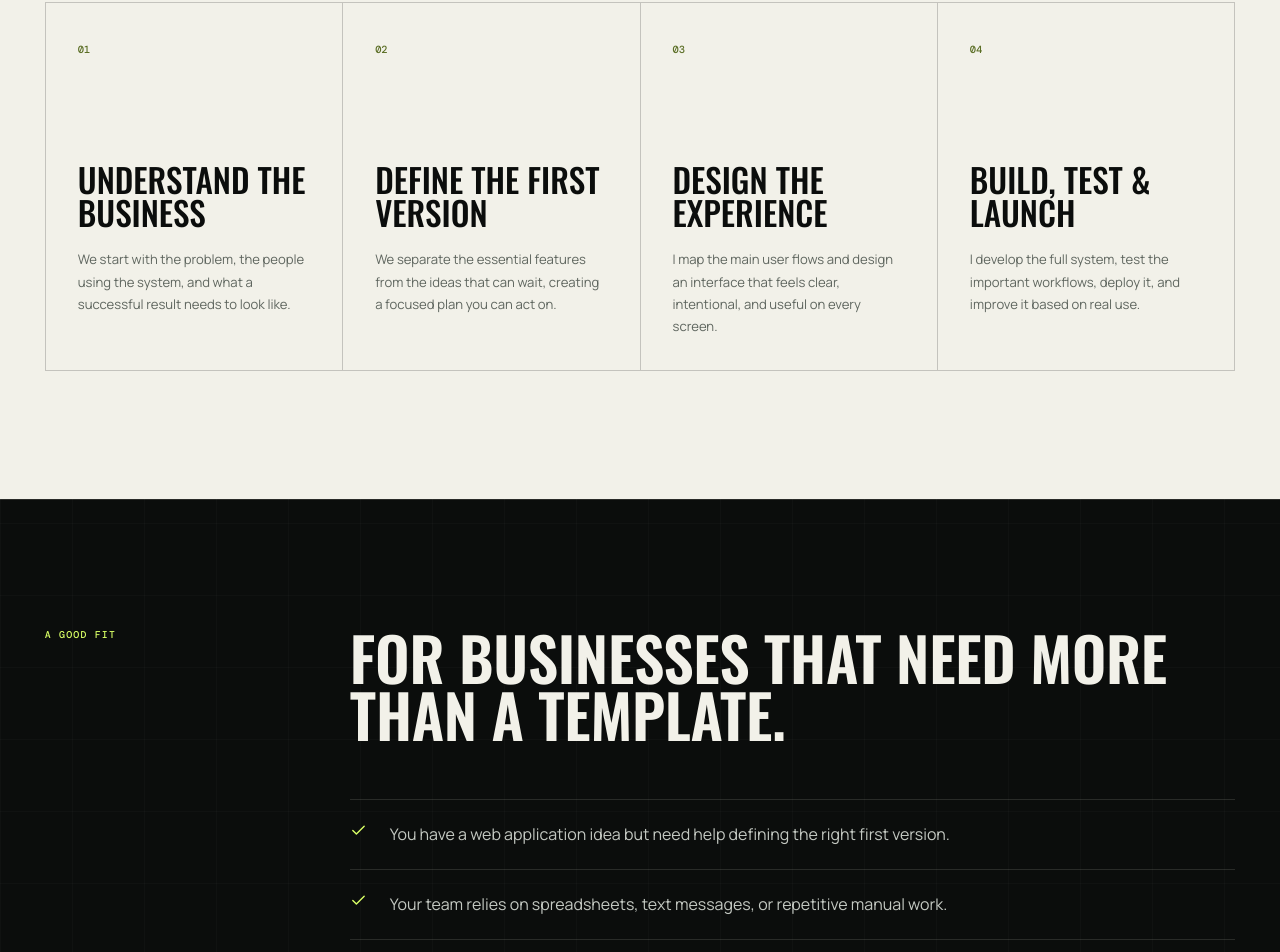
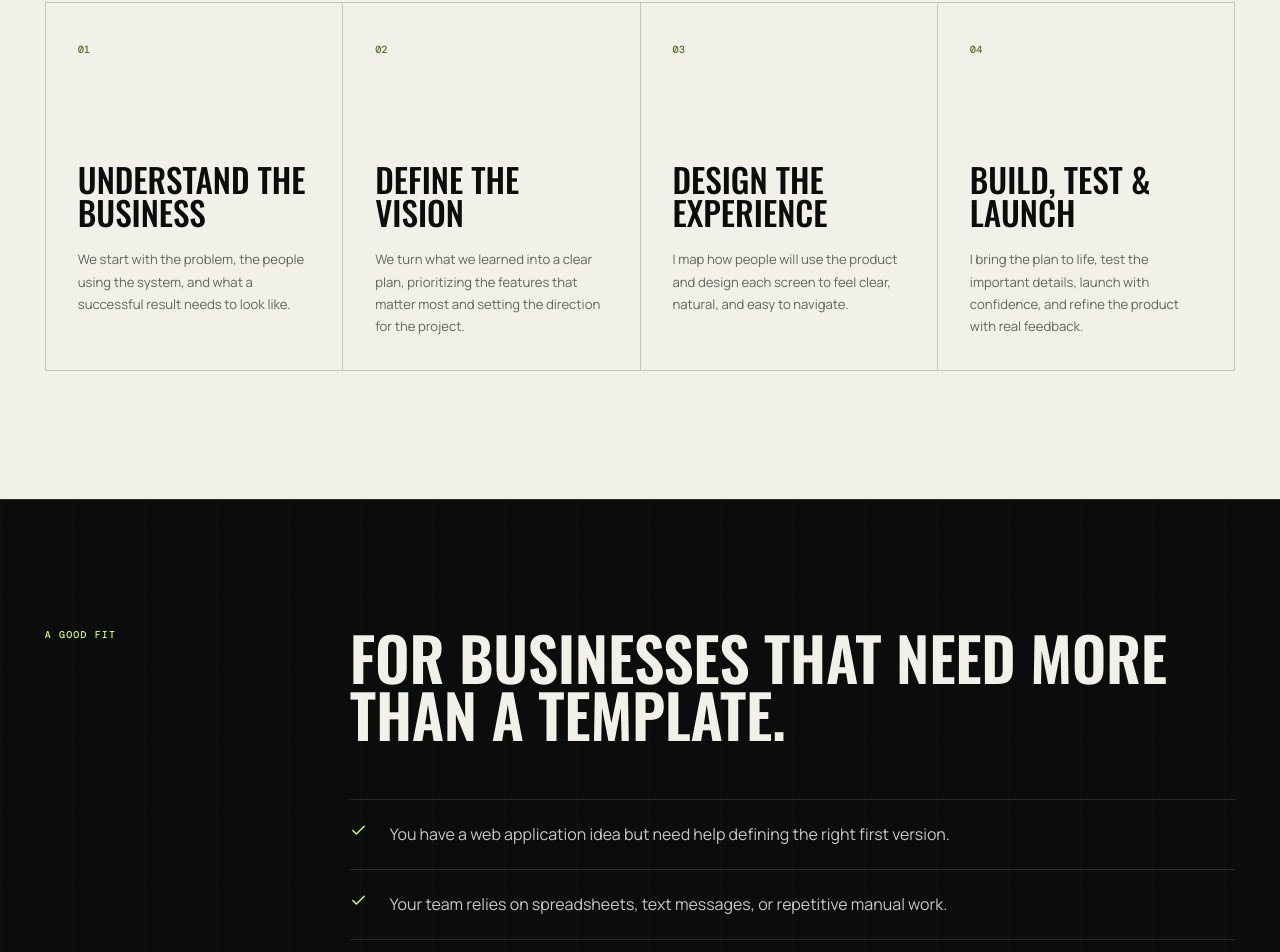
Before and after one commit to webdevRafa/rafa-the-dev, a React (Vite) app: page / in a window 1280 px wide. Shown: the part 4517-5469 px from the top of the page. Built offline with nearby package versions, Linux system fonts and the light colour scheme; a web font is replaced by a local one.

Commit message:
Refine development process steps

```diff
--- a/src/App.tsx
+++ b/src/App.tsx
@@ -83,18 +83,18 @@ const process = [
   },
   {
     step: '02',
-    title: 'Define the first version',
-    copy: 'We separate the essential features from the ideas that can wait, creating a focused plan you can act on.',
+    title: 'Define the vision',
+    copy: 'We turn what we learned into a clear plan, prioritizing the features that matter most and setting the direction for the project.',
   },
   {
     step: '03',
     title: 'Design the experience',
-    copy: 'I map the main user flows and design an interface that feels clear, intentional, and useful on every screen.',
+    copy: 'I map how people will use the product and design each screen to feel clear, natural, and easy to navigate.',
   },
   {
     step: '04',
     title: 'Build, test & launch',
-    copy: 'I develop the full system, test the important workflows, deploy it, and improve it based on real use.',
+    copy: 'I bring the plan to life, test the important details, launch with confidence, and refine the product with real feedback.',
   },
 ]
 
```
